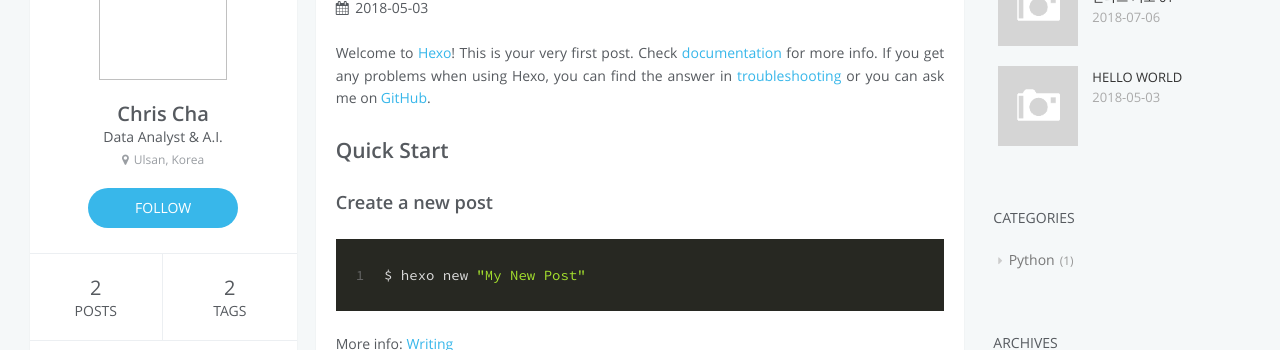
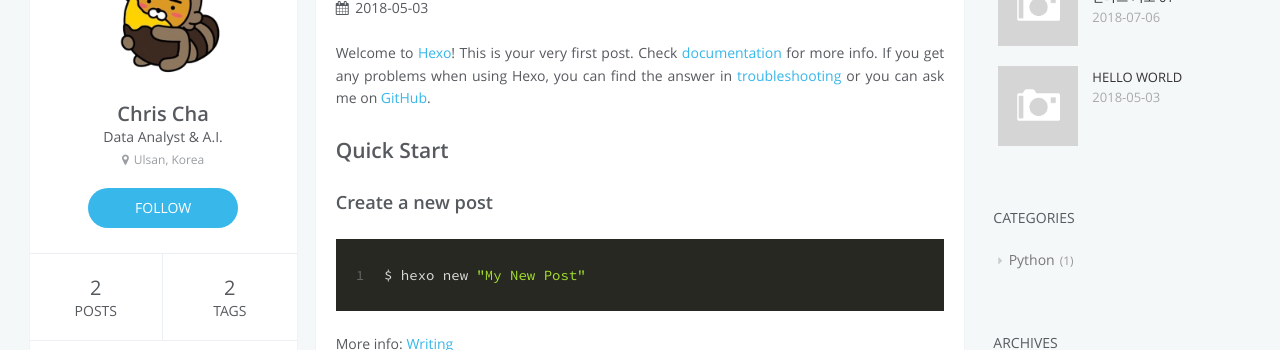
Before and after one commit to lightucha/ryan-chris.github.io, a plain HTML site: page 2018/05/03/hello-world/index.html in a window 1280 px wide. Shown: the part 177-527 px from the top of the page. Drawn offline with Linux system fonts and the light colour scheme; no server answers.

Commit message:
Site updated: 2018-07-16 21:57:06

```diff
--- a/2018/05/03/hello-world/index.html
+++ b/2018/05/03/hello-world/index.html
@@ -72,7 +72,7 @@
                 <nav id="sub-nav">
                     <div class="profile" id="profile-nav">
                         <a id="profile-anchor" href="javascript:;">
-                            <img class="avatar" src="/images/ryan.png" />
+                            <img class="avatar" src="/css/images/ryan.png" />
                             <i class="fa fa-caret-down"></i>
                         </a>
                     </div>
@@ -150,7 +150,7 @@
 <aside id="profile" class="profile-fixed">
     <div class="inner profile-inner">
         <div class="base-info profile-block">
-            <img id="avatar" src="/images/ryan.png" />
+            <img id="avatar" src="/css/images/ryan.png" />
             <h2 id="name">Chris Cha</h2>
             <h3 id="title">Data Analyst &amp; A.I.</h3>
             <span id="location"><i class="fa fa-map-marker"></i>Ulsan, Korea</span>
```
Also changed, not shown: 2018/07/06/basic-pandas/index.html (+2 -2 lines), about/index.html (+2 -2 lines), archives/2018/05/index.html (+2 -2 lines), archives/2018/07/index.html (+2 -2 lines), archives/2018/index.html (+2 -2 lines), archives/index.html (+2 -2 lines), categories/Python/index.html (+2 -2 lines), index.html (+2 -2 lines), tags/Pandas/index.html (+2 -2 lines), tags/Python/index.html (+2 -2 lines).
